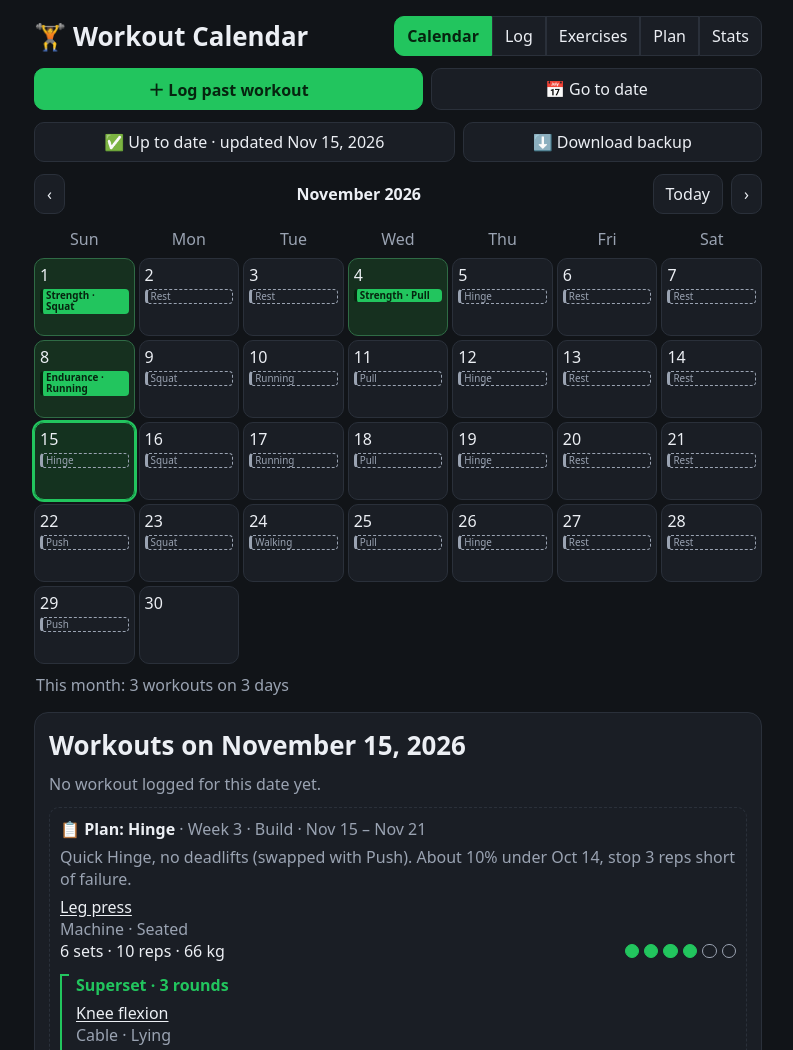
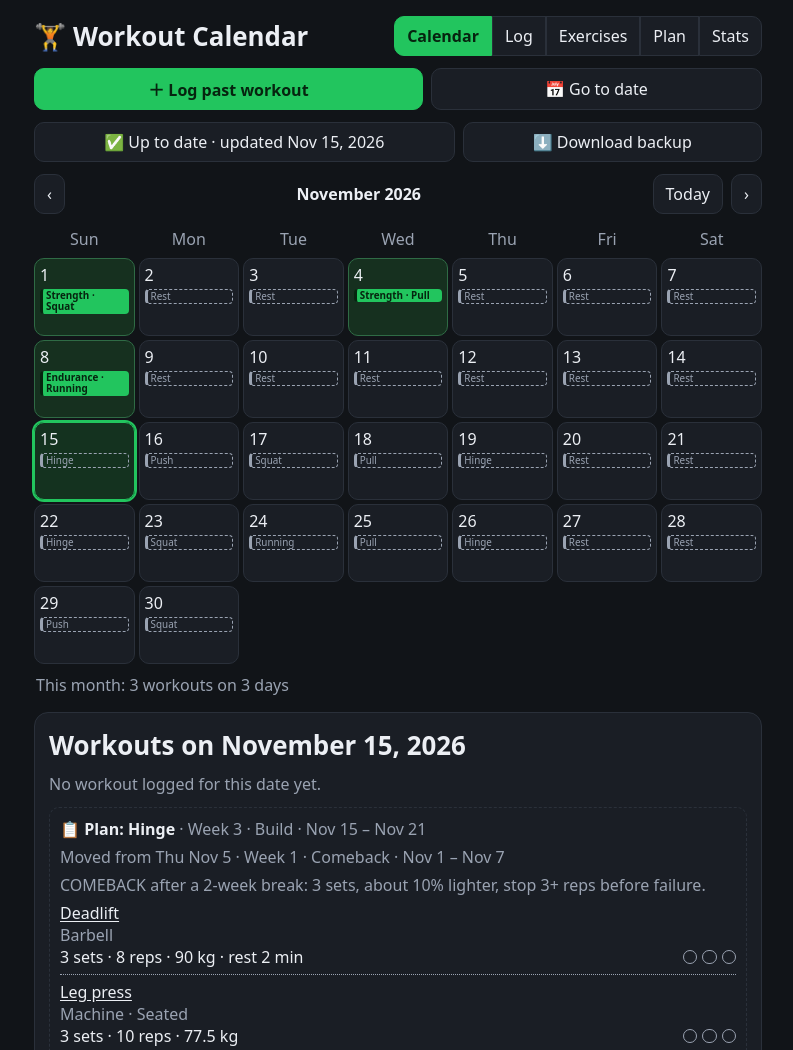
Before and after one commit to orbelloelias-del/workout, a plain HTML site: page index.html in a window 1280 px wide. Shown: the top 1050 px of the page, without its empty margins (242-1035 px from the left). Drawn offline with Linux system fonts and the light colour scheme.

Commit message:
Calendar follows actual training: Rest on untrained past days, plan shifts forward (#1)
Past days with no logged workout show Rest. Logged days show the planned
session they covered. Sessions not done yet move forward in plan order onto
the next training days (today included), keeping Fri/Sat off. The stored plan
in data.json is unchanged; this is computed when the page renders.


Claude-Session: https://claude.ai/code/session_012RnhD3WL1pPMZrC8YULXuU

Co-authored-by: Claude <noreply@anthropic.com>

```diff
--- a/index.html
+++ b/index.html
@@ -172,7 +172,7 @@ function det(x){var d=[],l=[];
   if(x.notes)l.push('<span class="xl"><i>'+esc(x.notes)+'</i></span>');
   return l.join("")}
 
-function render(){
+function render(){buildEP();
   var y=cur.getFullYear(),m=cur.getMonth();
   $("title").textContent=MONTHS[m]+" "+y;
   var first=new Date(y,m,1).getDay(),days=new Date(y,m+1,0).getDate(),h="",total=0,active=0;
@@ -182,7 +182,7 @@ function render(){
     if(w.length){active++;total+=w.length}
     h+='<button class="day'+(w.length?' done':'')+(k===iso(now)?' today':'')+(k===sel?' sel':'')+'" data-k="'+k+'"><span>'+d+'</span><span class="labs">'+
       w.slice(0,2).map(function(x){return '<span class="lab">'+esc(innerWidth<560?(x.sub||x.cat||x.type||nm(x)):nm(x))+'</span>'}).join("")+
-      (w.length>2?'<span class="lab">+'+(w.length-2)+' more</span>':'')+(!w.length&&PLAN[k]?'<span class="lab pl">'+esc(PLAN[k].a||PLAN[k].t)+'</span>':'')+'</span></button>';
+      (w.length>2?'<span class="lab">+'+(w.length-2)+' more</span>':'')+(!w.length&&EP[k]?'<span class="lab pl">'+esc(EP[k].a||EP[k].t)+'</span>':'')+'</span></button>';
   }
   $("grid").innerHTML=h;
   $("stat").textContent=total?("This month: "+total+(total>1?" workouts":" workout")+" on "+active+(active>1?" days":" day")):"No workouts logged this month yet";
@@ -328,9 +328,9 @@ $("wiz").oninput=function(e){var t=e.target,k=t.dataset.f;
 $("wiz").onkeydown=function(e){var t=e.target;if(e.key=="Enter"&&t.id=="na"){e.preventDefault();t.nextElementSibling.click()}};
 $("grid").onclick=function(e){var b=e.target.closest("[data-k]");if(b){sel=b.dataset.k;W=null;adding=null;render()}};
 $("list").onclick=function(e){
-  var sdv=e.target.getAttribute("data-sd");if(sdv){var q=sdv.split("|"),pk=q[0],pi=+q[1],j=+q[2],pe=(PLAN[pk]||{ex:[]}).ex[pi];if(pe){var cd=sDone(pe,pk,pi),nv=cd==j?j-1:j,L=sGet();L[pk+"|"+pi]={v:nv,s:+pe.done||0};try{localStorage.setItem("wc-sets",JSON.stringify(L))}catch(x){}
+  var sdv=e.target.getAttribute("data-sd");if(sdv){var q=sdv.split("|"),pk=q[0],pi=+q[1],j=+q[2],pe=(EP[pk]||{ex:[]}).ex[pi];if(pe){var cd=sDone(pe,pk,pi),nv=cd==j?j-1:j,L=sGet();L[pk+"|"+pi]={v:nv,s:+pe.done||0};try{localStorage.setItem("wc-sets",JSON.stringify(L))}catch(x){}
     document.querySelectorAll('[data-sd^="'+pk+'|'+pi+'|"]').forEach(function(b){b.classList.toggle("on",+b.dataset.sd.split("|")[2]<=nv)})}return}
-  if(e.target.getAttribute("data-useplan")){var pl=PLAN[sel];if(!pl||W)return;W=newW();
+  if(e.target.getAttribute("data-useplan")){var pl=EP[sel];if(!pl||W)return;W=newW();
     W.ex=JSON.parse(JSON.stringify(pl.ex||[]));W.ex.forEach(function(e){delete e.done});if(pl.t=="Endurance"){W.cat="Endurance";W.sub=pl.a;W.dur=String(pl.dur);W.notes=pl.n;W.ex.forEach(function(e){e.g="gp";e.gr=W.ex[0].sets||"3"})}else{W.cat="Strength";W.sub=pl.t}
     panel();wiz();$("wiz").scrollIntoView({behavior:"smooth",block:"start"});return}
   var gc=e.target.getAttribute("data-gc");
@@ -406,7 +406,32 @@ $("dbv").onclick=function(e){var b=e.target.closest("[data-a],[data-rm]");if(!b)
   if(t.eq&&eqList().indexOf(t.eq)<0)S.eq.push(t.eq);
   save();dbf={pat:f.pat,name:"",eq:"",pos:"",grip:"",det:""};dbRender()};
 // ---- Training plan (Sep 30 - Oct 31, 2026) ----
-var PLAN={};
+var PLAN={},EP={};
+// Effective plan: the stored PLAN is never changed. Past days without a logged workout show Rest,
+// logged days show the planned session they covered, and the sessions not done yet move forward
+// in plan order onto the next training slots (today included), so the rotation follows real training.
+function wkType(x){return x.cat=="Endurance"?"Endurance":(x.sub||x.cat||"")}
+function buildEP(){
+  var ks=Object.keys(PLAN).sort(),out={},today=iso(now);EP=out;if(!ks.length)return out;
+  var bs=ks[0];ks.forEach(function(k,i){if(k<=today&&/^Week 1\b/.test(PLAN[k].w||"")&&(i==0||PLAN[ks[i-1]].w!==PLAN[k].w))bs=k});
+  ks.forEach(function(k){if(k<bs)out[k]=k<today&&!(data[k]||[]).length&&PLAN[k].t!="Rest"?{t:"Rest",w:PLAN[k].w,n:"No workout logged."}:PLAN[k]});
+  var q=ks.filter(function(k){return k>=bs&&PLAN[k].t!="Rest"}).map(function(k){return {k:k,p:PLAN[k],used:false}});
+  function ds(k){return new Date(k+"T00:00:00")}
+  function cp(s,k,w){var o=JSON.parse(JSON.stringify(s.p));if(w)o.w=w;if(s.k!==k)o.from=s.k;return o}
+  // 1) past + today: logged days use up the earliest matching planned session; untrained past days are Rest
+  var last=ks[ks.length-1],end=today>last?today:last;
+  for(var d=ds(bs);iso(d)<=today;d.setDate(d.getDate()+1)){var k=iso(d),w=data[k]||[],pw=(PLAN[k]||{}).w||"",m=null;
+    w.forEach(function(x){var t=wkType(x);for(var j=0;j<q.length;j++)if(!q[j].used&&q[j].p.t==t){q[j].used=true;if(!m)m=q[j];break}});
+    if(m)out[k]=cp(m,k,pw);else if(k<today&&(PLAN[k]||k<=last))out[k]={t:"Rest",w:pw,n:"No workout logged."}}
+  // 2) today (if not trained) + future: fill the plan's training slots with the sessions still to do
+  var rest=q.filter(function(s){return !s.used}),pat={};
+  ks.slice(-7).forEach(function(k){if(PLAN[k].t!="Rest")pat[ds(k).getDay()]=1});
+  var d=ds(today);if((data[today]||[]).length)d.setDate(d.getDate()+1);
+  for(var n=0;rest.length&&n<120;n++,d.setDate(d.getDate()+1)){var k=iso(d),p=PLAN[k],slot=p?p.t!="Rest":pat[d.getDay()];
+    var su=new Date(d.getFullYear(),d.getMonth(),d.getDate()-d.getDay()),sa=new Date(su.getFullYear(),su.getMonth(),su.getDate()+6),wl=p?p.w:"Catch-up · "+fmt(iso(su)).replace(/, \d+$/,"")+" – "+fmt(iso(sa)).replace(/, \d+$/,"");
+    if(slot)out[k]=cp(rest.shift(),k,wl);else out[k]={t:"Rest",w:wl,n:p?p.n:""}}
+  for(;iso(d)<=last;d.setDate(d.getDate()+1)){var k=iso(d);if(PLAN[k])out[k]={t:"Rest",w:PLAN[k].w,n:PLAN[k].n||""}}
+  return out}
 function bestOf(n){var b=null;eachEx(function(p,e,d){if(e.name!=n||(+e.sets||0)<3)return;var k=+e.kg||0,r=+e.reps||0;if(!b||k>b.k||(k==b.k&&r>b.r))b={k:k,r:r,d:d}});return b?b.r+" reps @ "+b.k+" kg ("+fmt(b.d)+")":"not logged yet"}
 function pex(p,k){if(!p.ex||!p.ex.length)return "";
   if(p.t=="Endurance"){var r=p.ex[0].sets||"3";return '<div class="ss"><span class="sst">'+ssTitle({gr:r})+'</span>'+p.ex.map(function(e){return exLine(Object.assign({},e,{g:"gp"}))}).join("")+'</div>'}
@@ -414,15 +439,15 @@ function pex(p,k){if(!p.ex||!p.ex.length)return "";
     if(e.g&&(i==0||x[i-1].g!==e.g)){h+='<div class="ss"><span class="sst">'+ssTitle(e)+'</span>';g0=i}
     h+=exLine(e,0,k,i);
     if(e.g&&(i==x.length-1||x[i+1].g!==e.g))h+=(k!=null?'<span class="xd xn">'+sDots(x[g0],k,g0,1)+'</span>':'')+'</div>'});return h}
-function planCard(){var p=PLAN[sel];if(!p)return"";
-  var h='<div class="pc"><b>📋 Plan: '+esc(p.t)+(p.a?" · "+esc(p.a):"")+'</b><span class="none"> · '+esc(p.w)+'</span>'+
+function planCard(){var p=EP[sel];if(!p)return"";
+  var h='<div class="pc"><b>📋 Plan: '+esc(p.t)+(p.a?" · "+esc(p.a):"")+'</b><span class="none"> · '+esc(p.w)+'</span>'+(p.from?'<small>Moved from '+DOW[new Date(p.from+"T00:00:00").getDay()]+' '+fmt(p.from).replace(/, \d+$/,"")+' · '+esc(PLAN[p.from].w)+'</small>':"")+
     (p.dur?'<span class="xl">'+p.dur+' min</span>':"")+(p.n?'<small>'+esc(p.n)+'</small>':"")+
     (p.t=="Endurance"?'<div class="lbl">Core (3 exercises)</div>':"")+pex(p,sel);
   if(p.t!="Rest"&&!W&&!(data[sel]||[]).length)h+='<button class="pri" data-useplan="1">Use this plan</button>';
   return h+'</div>'}
-function planRender(){var ks=Object.keys(PLAN).sort(),wk="",
+function planRender(){buildEP();var ks=Object.keys(EP).sort(),wk="",
   G=S.goals||[],h=G.length||S.focus?'<div class="panel" style="margin-top:0"><h2>🎯 Monthly focus</h2>'+G.map(function(g){return '<div class="item"><div><b>'+esc(g.m)+': '+esc(g.t)+'</b><small>Best logged (3+ sets): '+esc(bestOf(g.ex))+'</small></div></div>'}).join("")+(S.focus?'<div class="none" style="margin-top:8px">'+esc(S.focus)+'</div>':'')+'</div>':'';
-  ks.forEach(function(k){var p=PLAN[k];
+  ks.forEach(function(k){var p=EP[k];
     if(p.w!=wk){if(wk)h+='</div>';wk=p.w;h+='<div class="panel"><h2>'+esc(wk)+'</h2>'}
     var d=new Date(k+"T00:00:00"),done=(data[k]||[]).length;
     h+='<div class="item" data-k="'+k+'" style="cursor:pointer"><div><b>'+DOW[d.getDay()]+' '+fmt(k).replace(/, \d+$/,"")+' · '+esc(p.a||p.t)+(p.a?' <span class="none">(Endurance)</span>':'')+(done?' ✓':'')+(k===iso(now)?' (today)':'')+'</b><small>'+
```
